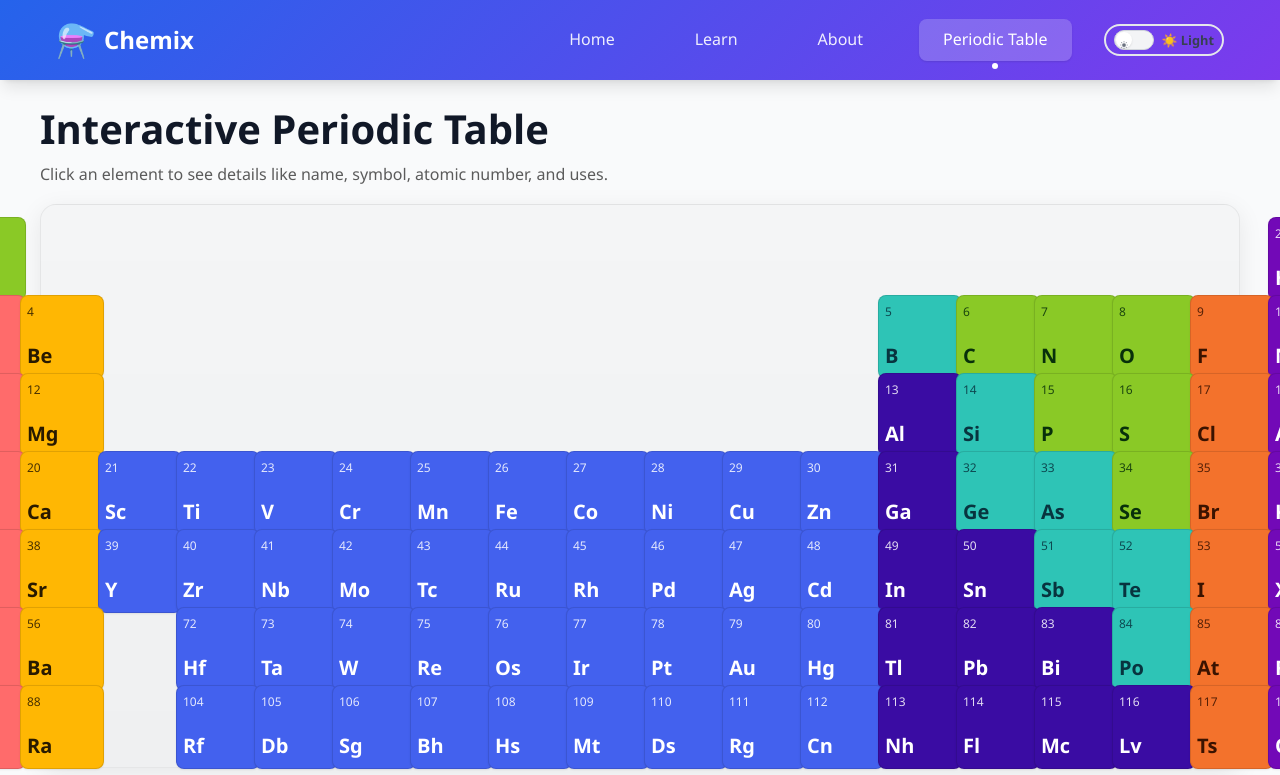
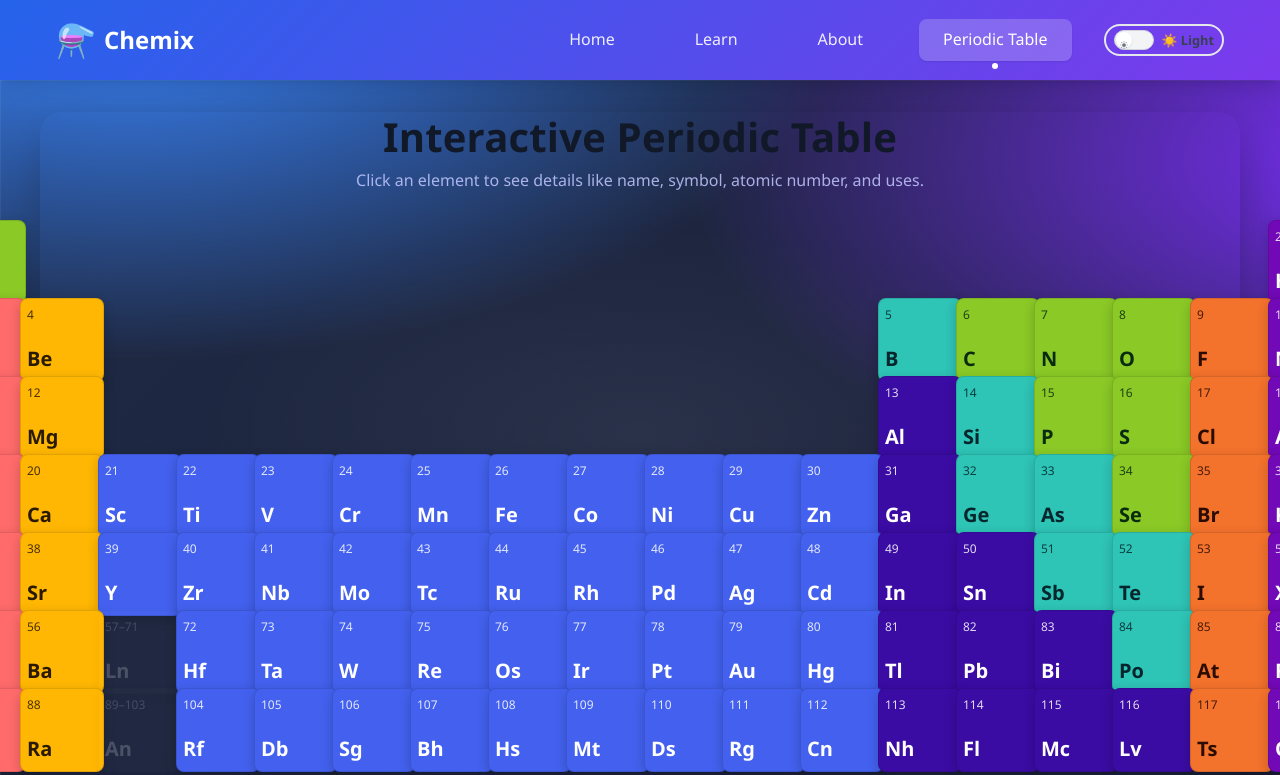
Before and after one commit to Lokesh-1511/Chemix, a React (Vite) app: page /periodic in a window 1280 px wide. Shown: the top 775 px of the page. Built offline with nearby package versions, Linux system fonts and the light colour scheme.

Commit message:
PeriodicTable UI update

```diff
--- a/src/pages/PeriodicTable.jsx
+++ b/src/pages/PeriodicTable.jsx
@@ -1,9 +1,11 @@
-import React, { useMemo, useState } from 'react';
+import React, { useMemo, useRef, useState } from 'react';
 import { periodicElements, tableConfig } from '../data/periodicTableData';
 import '../styles/PeriodicTable.css';
 
 const PeriodicTable = () => {
   const [selected, setSelected] = useState(null);
+  const lnRef = useRef(null);
+  const anRef = useRef(null);
 
   // Build a 2D map: period x group -> element
   const gridMap = useMemo(() => {
@@ -53,6 +55,26 @@ const PeriodicTable = () => {
                       <span className="pt-symbol">{el.symbol}</span>
                     </button>
                   )}
+                  {!show && period === 6 && group === 3 && (
+                    <button
+                      className="pt-tile pt-placeholder"
+                      title="Lanthanides (57–71)"
+                      onClick={() => lnRef.current?.scrollIntoView({ behavior: 'smooth', block: 'center' })}
+                    >
+                      <span className="pt-atomic">57–71</span>
+                      <span className="pt-symbol">Ln</span>
+                    </button>
+                  )}
+                  {!show && period === 7 && group === 3 && (
+                    <button
+                      className="pt-tile pt-placeholder"
+                      title="Actinides (89–103)"
+                      onClick={() => anRef.current?.scrollIntoView({ behavior: 'smooth', block: 'center' })}
+                    >
+                      <span className="pt-atomic">89–103</span>
+                      <span className="pt-symbol">An</span>
+                    </button>
+                  )}
                 </div>
               );
             })
@@ -74,7 +96,7 @@ const PeriodicTable = () => {
       </div>
 
       <section className="pt-fblock">
-        <h3>Lanthanides</h3>
+        <h3 ref={lnRef}>Lanthanides</h3>
         <div className="pt-row">
           {lanthanides.map(el => (
             <button key={el.atomicNumber} className={`pt-tile cat-${(el.category || '').replace(/\s+/g, '-')}`} onClick={() => openInfo(el)}>
@@ -83,7 +105,7 @@ const PeriodicTable = () => {
             </button>
           ))}
         </div>
-        <h3>Actinides</h3>
+        <h3 ref={anRef}>Actinides</h3>
         <div className="pt-row">
           {actinides.map(el => (
             <button key={el.atomicNumber} className={`pt-tile cat-${(el.category || '').replace(/\s+/g, '-')}`} onClick={() => openInfo(el)}>
--- a/src/styles/PeriodicTable.css
+++ b/src/styles/PeriodicTable.css
@@ -1,24 +1,73 @@
 :root {
   --pt-cell: 70px;
   --pt-gap: 8px;
+  --grid-size: 44px;
 }
 
-.pt-page { padding: 24px 16px; }
+.pt-page {
+  padding: 24px 16px;
+  /* Home-like gradient with subtle grid lines */
+  background-image:
+    linear-gradient(to right, rgba(255,255,255,0.06) 1px, transparent 1px),
+    linear-gradient(to bottom, rgba(255,255,255,0.06) 1px, transparent 1px),
+    radial-gradient(1200px 600px at 10% -10%, #3a86ff 0%, rgba(58,134,255,0) 60%),
+    radial-gradient(1200px 600px at 110% 10%, #7b2ff7 0%, rgba(123,47,247,0) 60%),
+    linear-gradient(135deg, #1f2a44, #1b1f38);
+  background-size: var(--grid-size) var(--grid-size), var(--grid-size) var(--grid-size), auto, auto, auto;
+  background-attachment: fixed;
+}
 .pt-container { max-width: 1200px; margin: 0 auto; }
-.pt-header { margin-bottom: 16px; text-align: left; }
-.pt-header h1 { margin: 0 0 8px; }
-.pt-header p { color: #5b5b5b; margin: 0; }
-.pt-header h1 { margin: 0 0 8px; }
+.pt-header { margin: 8px 0 18px; text-align: center; color: #e6e9ff; }
+.pt-header h1 { margin: 0 0 6px; font-weight: 800; letter-spacing: 0.2px; }
+.pt-header p { color: #c3c8ff; margin: 0; opacity: 0.85; }
 
 .pt-grid {
   display: grid;
   gap: var(--pt-gap);
   justify-content: center;
-  background: linear-gradient(180deg, rgba(0,0,0,0.02), rgba(0,0,0,0.04));
-  padding: 12px;
-  border-radius: 16px;
-  border: 1px solid rgba(0,0,0,0.06);
-  box-shadow: 0 6px 24px rgba(0,0,0,0.08);
+  background: transparent;
+  padding: 8px;
+}
+
+/* Halo around the grid area */
+.pt-grid {
+  position: relative;
+}
+.pt-grid::before {
+  content: "";
+  position: absolute;
+  inset: -10px;
+  border-radius: 18px;
+  background: radial-gradient(60% 60% at 50% 40%, rgba(255,255,255,0.06), transparent 60%);
+  pointer-events: none;
+  z-index: 0;
+}
+.pt-grid > * { position: relative; z-index: 1; }
+
+/* Fancy animated gradient border on hover (progressive enhancement) */
+.pt-grid:hover::after {
+  content: "";
+  position: absolute;
+  inset: -2px;
+  border-radius: 20px;
+  padding: 2px;
+  background: linear-gradient(90deg, #6a5acd, #00d4ff, #6a5acd);
+  background-size: 200% 100%;
+  -webkit-mask: linear-gradient(#000 0 0) content-box, linear-gradient(#000 0 0);
+  mask: linear-gradient(#000 0 0) content-box, linear-gradient(#000 0 0);
+  -webkit-mask-composite: xor;
+  mask-composite: exclude;
+  animation: border-sweep 6s linear infinite;
+}
+@keyframes border-sweep {
+  0% { background-position: 0% 50%; }
+  100% { background-position: 200% 50%; }
+}
+
+/* Subtle glow around the grid area (browser support: :has in modern engines). */
+.pt-container:has(.pt-grid) {
+  border-radius: 22px;
+  box-shadow: 0 20px 50px rgba(0,0,0,0.25);
 }
 
 .pt-cell {
@@ -39,15 +88,15 @@
   border: 1px solid rgba(0,0,0,0.12);
   padding: 6px;
   cursor: pointer;
-  background: var(--tile-bg, #111);
+  background: var(--tile-bg, rgba(255,255,255,0.07));
   color: var(--tile-fg, #fff);
-  box-shadow: 0 1px 2px rgba(0,0,0,0.08);
+  box-shadow: 0 4px 12px rgba(0,0,0,0.2);
   transition: transform 0.1s ease, box-shadow 0.2s ease;
 }
 .pt-tile:hover, .pt-tile:focus-visible {
   outline: none;
   transform: translateY(-1px);
-  box-shadow: 0 6px 18px rgba(0,0,0,0.16);
+  box-shadow: 0 10px 24px rgba(0,0,0,0.24);
 }
 
 .pt-atomic { font-size: 12px; opacity: 0.85; }
@@ -58,9 +107,9 @@
 .cat-alkaline-earth-metal { --tile-bg: #ffb703; --tile-fg: #291a00; }
 .cat-transition-metal { --tile-bg: #4361ee; --tile-fg: #fff; }
 .cat-post-transition-metal { --tile-bg: #3a0ca3; --tile-fg: #fff; }
-.cat-metalloid { --tile-bg: #2ec4b6; --tile-fg: #08343f; }
-.cat-nonmetal { --tile-bg: #8ac926; --tile-fg: #08300b; }
-.cat-halogen { --tile-bg: #f3722c; --tile-fg: #3a1300; }
+.cat-metalloid { --tile-bg: #2ec4b6; --tile-fg: #05262d; }
+.cat-nonmetal { --tile-bg: #8ac926; --tile-fg: #0a2b10; }
+.cat-halogen { --tile-bg: #f3722c; --tile-fg: #2a0d00; }
 .cat-noble-gas { --tile-bg: #7209b7; --tile-fg: #fff; }
 .cat-lanthanide { --tile-bg: #00b4d8; --tile-fg: #06313a; }
 .cat-actinide { --tile-bg: #e01e5a; --tile-fg: #fff; }
@@ -70,7 +119,7 @@
   display: flex;
   flex-wrap: wrap;
   gap: 8px;
-  margin: 16px auto 8px;
+  margin: 16px auto 6px;
   justify-content: center;
 }
 .legend-item {
@@ -82,13 +131,13 @@
   border-radius: 14px;
   font-size: 12px;
   border: 1px solid rgba(0,0,0,0.12);
-  background: var(--tile-bg, #f6f7f9);
-  color: var(--tile-fg, #111);
+  background: var(--tile-bg, rgba(255,255,255,0.08));
+  color: var(--tile-fg, #f3f4ff);
 }
 
 /* f-block rows */
 .pt-fblock { margin-top: 20px; }
-.pt-fblock h3 { text-align: center; color: #444; }
+.pt-fblock h3 { text-align: center; color: #cbd1ff; font-weight: 700; }
 .pt-fblock .pt-row { justify-content: center; }
 .pt-fblock h3 { margin: 10px 0 6px; font-size: 14px; font-weight: 700; }
 .pt-row { display: flex; flex-wrap: wrap; gap: 6px; }
```
Also changed, not shown: 7 other files (tests, documents, lock files or other folders).
